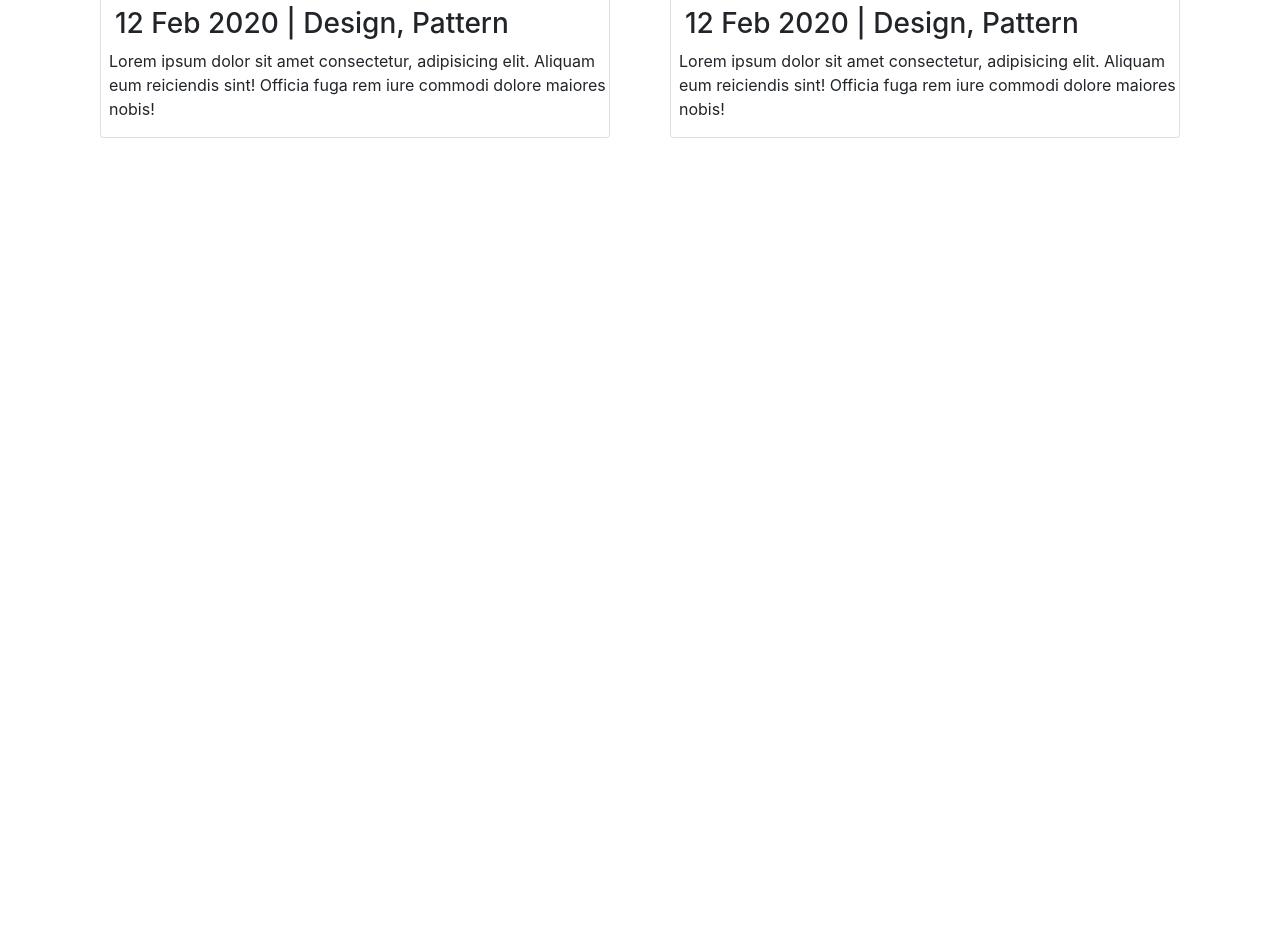
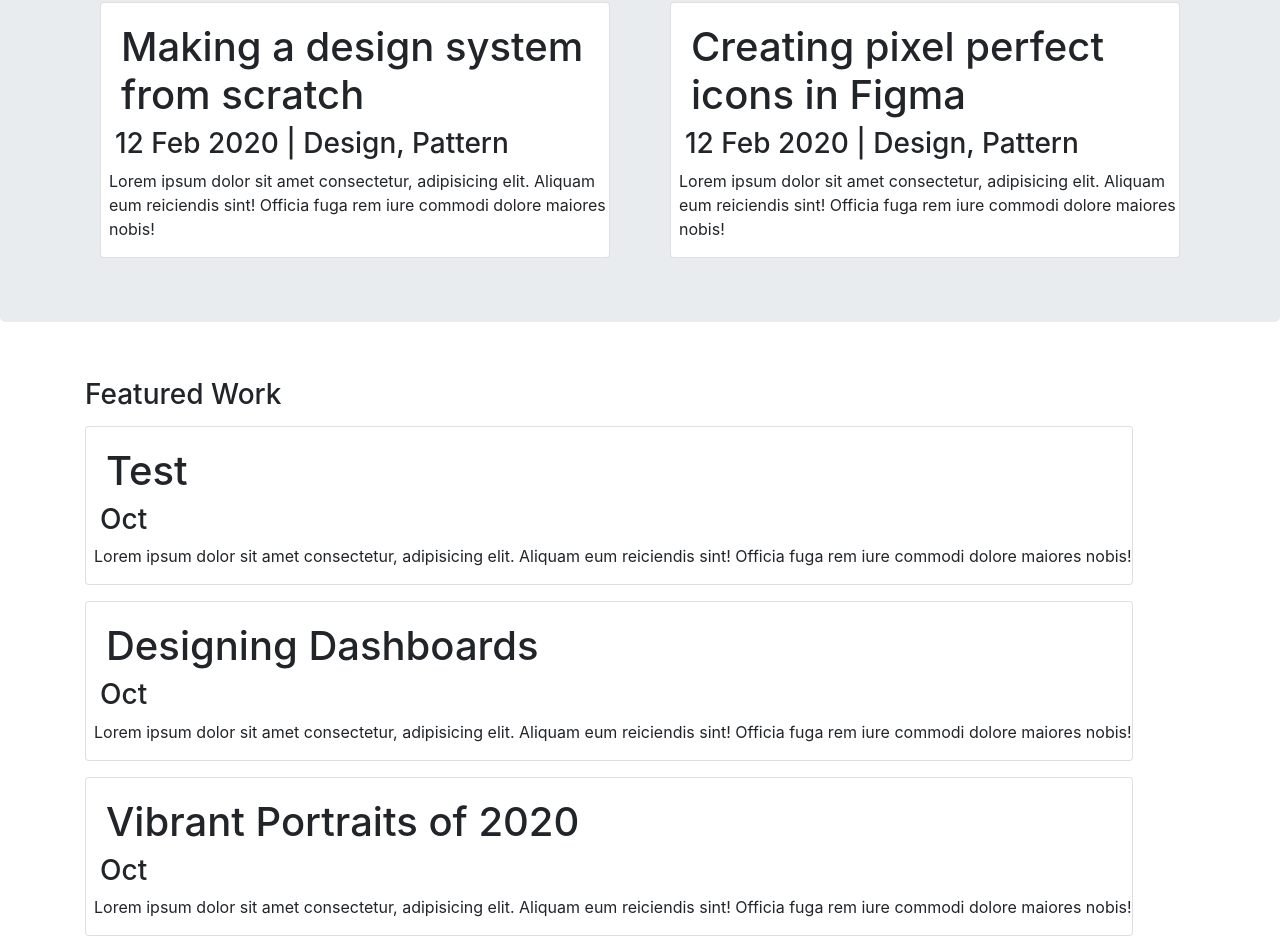
Before and after one commit to kppalmo/personalportfolio, a React (Create React App) app: page / in a window 1280 px wide. Shown: the part 556-1508 px from the top of the page. Before the commit the page ends 800 px from the top, so only its background shows below. Built offline with nearby package versions, Linux system fonts and the light colour scheme.

Commit message:
featuredPage

```diff
--- a/src/App.js
+++ b/src/App.js
@@ -1,6 +1,7 @@
 import React from 'react';
 import { AboutSection } from './Pages/AboutSection';
 import { BlogBanner } from './Pages/BlogBanner';
+import { FeaturedWork } from './Pages/FeaturedWork';
 import { Navigation } from './utils/Navigation';
 
 
@@ -11,6 +12,7 @@ class App extends React.Component{
       <Navigation/>
       <AboutSection/>
       <BlogBanner/>
+      <FeaturedWork/>
       </>
 
     )
--- a/src/Pages/AboutSection.js
+++ b/src/Pages/AboutSection.js
@@ -27,7 +27,7 @@ export const AboutSection = props => (
             <Row style={{marginTop:"3em"}}>
                 <Col lg={true}>
                     <h1>Hi, I'm Keegan,</h1>
-                    <h1>Full Stack Developer</h1>
+                    <h1>Front-End Developer</h1>
                     <p class="spacing">
                         Amet minim mollit non deserunt ullamco
                         est sit aliqua dolor do amet sint. Velit
--- a/src/Pages/BlogBanner.js
+++ b/src/Pages/BlogBanner.js
@@ -1,6 +1,6 @@
 import React from 'react';
 import { Layout } from './Layout';
-import { Row, Col } from 'react-bootstrap';
+import { Row, Col, Container, Jumbotron } from 'react-bootstrap';
 import styled from 'styled-components';
 import { BlogCard } from '../utils/BlogCard';
 
@@ -8,6 +8,13 @@ import { BlogCard } from '../utils/BlogCard';
 const Styles = styled.div`
 .spacing{
     margin-top:2em;
+}
+
+.jumob{
+    background-color:;
+}
+.ctColor{
+    background-color:red;
 }
 
 .textSizing{
@@ -18,9 +25,11 @@ const Styles = styled.div`
 
 export const BlogBanner = props => (
     <Styles>
-            <Layout>
+        <Jumbotron className="jumob spacing">
+            <Layout className="ctColor">
+                <h5>Recent Posts</h5>
                   <Row className="spacing">
-                        <Col lg={true}>
+                        <Col lg={true} >
                             <BlogCard
                             Header="Making a design system from scratch"
                             Date="12 Feb 2020 | Design, Pattern"
@@ -38,5 +47,7 @@ export const BlogBanner = props => (
                         </Col>
                     </Row>
                 </Layout>
+                </Jumbotron>
+
     </Styles>
 )
--- /dev/null
+++ b/src/Pages/FeaturedWork.js
@@ -0,0 +1,56 @@
+import React from 'react';
+import styled from 'styled-components';
+import { Row, Col } from 'react-bootstrap';
+import { Layout } from './Layout';
+import { BlogCard } from '../utils/BlogCard';
+
+const Styles = styled.div`
+.headerText{
+    margin-top:2em;
+    margin-bottom:.5em;
+}
+.cardSpacing{
+    margin-bottom:1em;
+}
+
+`
+
+export const FeaturedWork = props =>(
+    <Styles>
+        <Layout>
+            <h3 class="headerText">Featured Work</h3>
+            <Row className="cardSpacing">
+                <BlogCard
+                Header="Test"
+                Date="Oct"
+                text='Lorem ipsum dolor sit amet consectetur,
+                adipisicing elit. Aliquam eum reiciendis sint!
+                Officia fuga rem iure commodi dolore maiores nobis!'
+                />
+            </Row>
+            <Row className="cardSpacing">
+                <BlogCard
+                Header="Designing Dashboards"
+                Date="Oct"
+                text='Lorem ipsum dolor sit amet consectetur,
+                adipisicing elit. Aliquam eum reiciendis sint!
+                Officia fuga rem iure commodi dolore maiores nobis!'
+                />
+            </Row>
+           <Row className="cardSpacing">
+            <BlogCard
+                Header="Vibrant Portraits of 2020"
+                Date="Oct"
+                text='Lorem ipsum dolor sit amet consectetur,
+                adipisicing elit. Aliquam eum reiciendis sint!
+                Officia fuga rem iure commodi dolore maiores nobis!'
+                />
+
+
+           </Row>
+
+
+
+        </Layout>
+    </Styles>
+)
```
